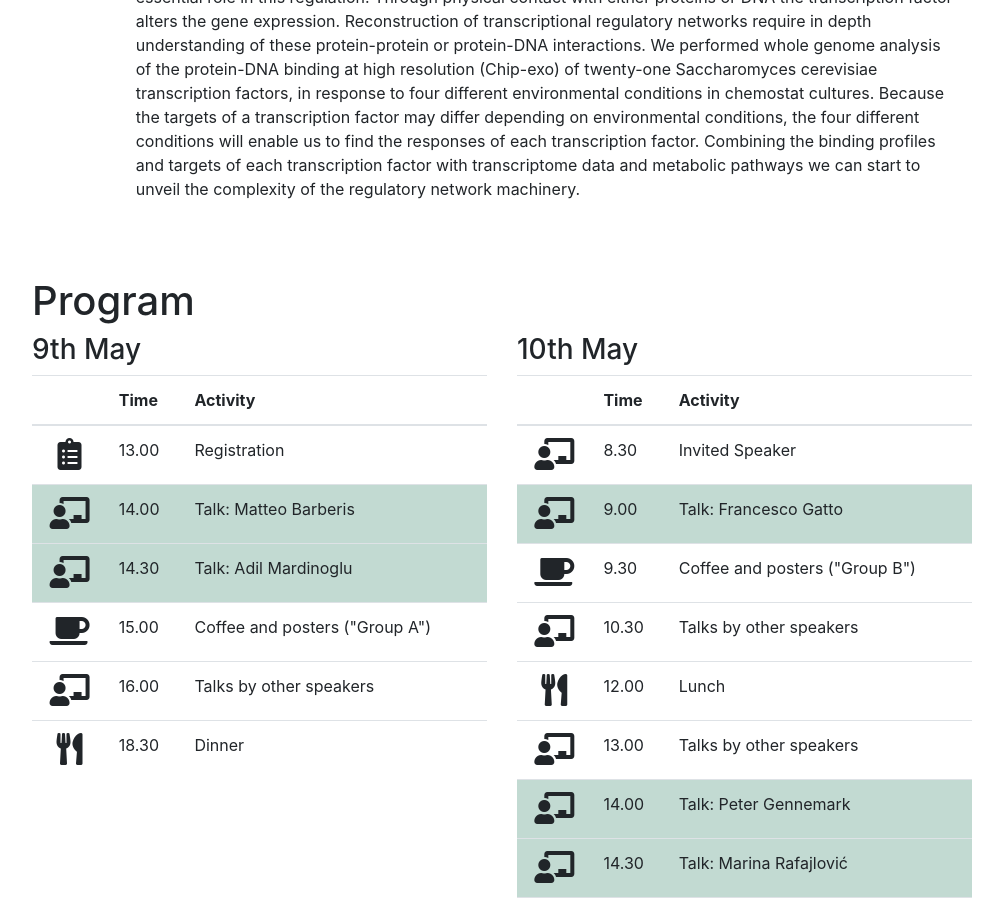
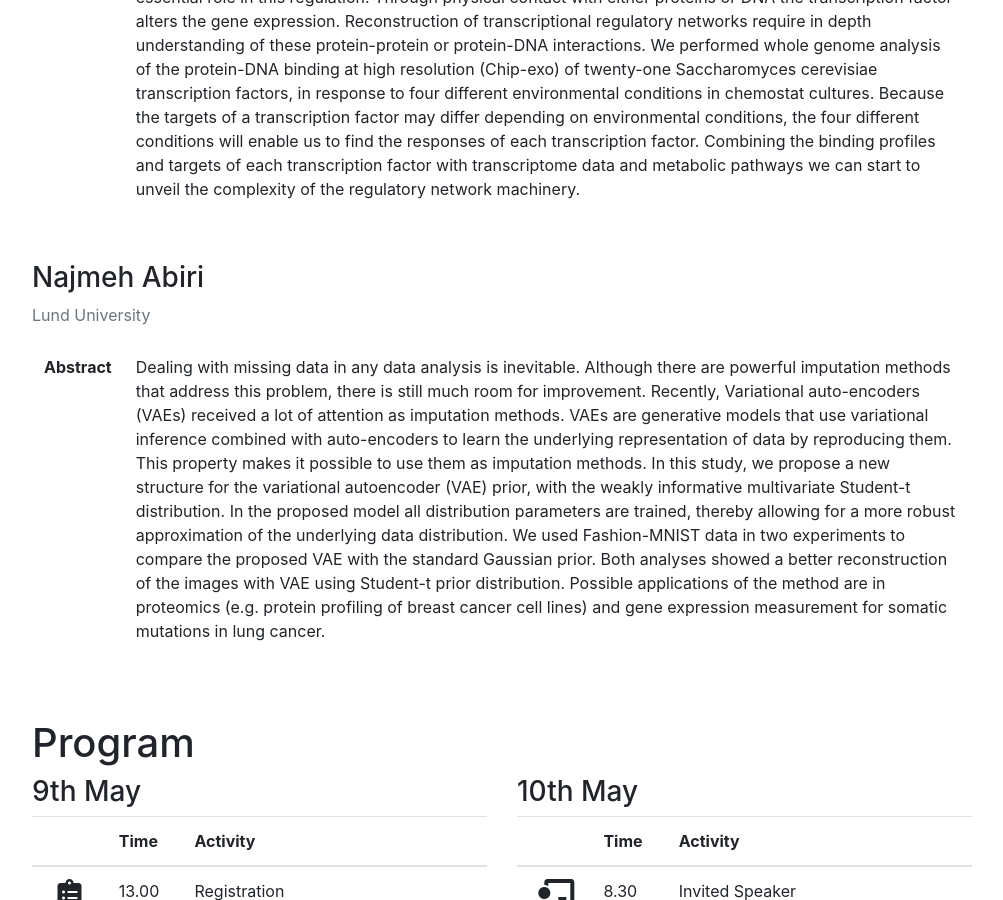
Before and after one commit to mbmworkshop/mbm, a Jekyll site: the page built from index.html, in a window 1280 px wide and 900 px high, scrolled down 9942 px. Shown: the whole window, without its empty margins (138-1141 px from the left). Built offline with Jekyll 4.4.1, drawn with Linux system fonts in a browser that asks for light colours; nearby versions of some CDN libraries.

Commit message:
Added another poster presenter

```diff
--- a/_includes/speakers.html
+++ b/_includes/speakers.html
@@ -484,5 +484,24 @@
         </table>
       </div>
     </div>
+    <div class="row py-3">
+      <div class="col">
+        <h3>Najmeh Abiri</h3>
+        <p class="text-muted">
+          Lund University
+        </p>
+        <table class="table">
+          <tbody>
+            <tr>
+              <th scape="row" style="border: none;">Abstract</th>
+              <td style="border: none;">
+                Dealing with missing data in any data analysis is inevitable. Although there are powerful imputation methods that address this problem, there is still much room for improvement. Recently, Variational auto-encoders (VAEs) received a lot of attention as imputation methods. VAEs are generative models that use variational inference combined with auto-encoders to learn the underlying representation of data by reproducing them. This property makes it possible to use them as imputation methods.
+                In this study, we propose a new structure for the variational autoencoder (VAE) prior, with the weakly informative multivariate Student-t distribution. In the proposed model all distribution parameters are trained, thereby allowing for a more robust approximation of the underlying data distribution. We used Fashion-MNIST data in two experiments to compare the proposed VAE with the standard Gaussian prior. Both analyses showed a better reconstruction of the images with VAE using Student-t prior distribution. Possible applications of the method are in proteomics (e.g. protein profiling of breast cancer cell lines) and gene expression measurement for somatic mutations in lung cancer.
+              </td>
+            </tr>
+          </tbody>
+        </table>
+      </div>
+    </div>
   </div>
 </div>
```
